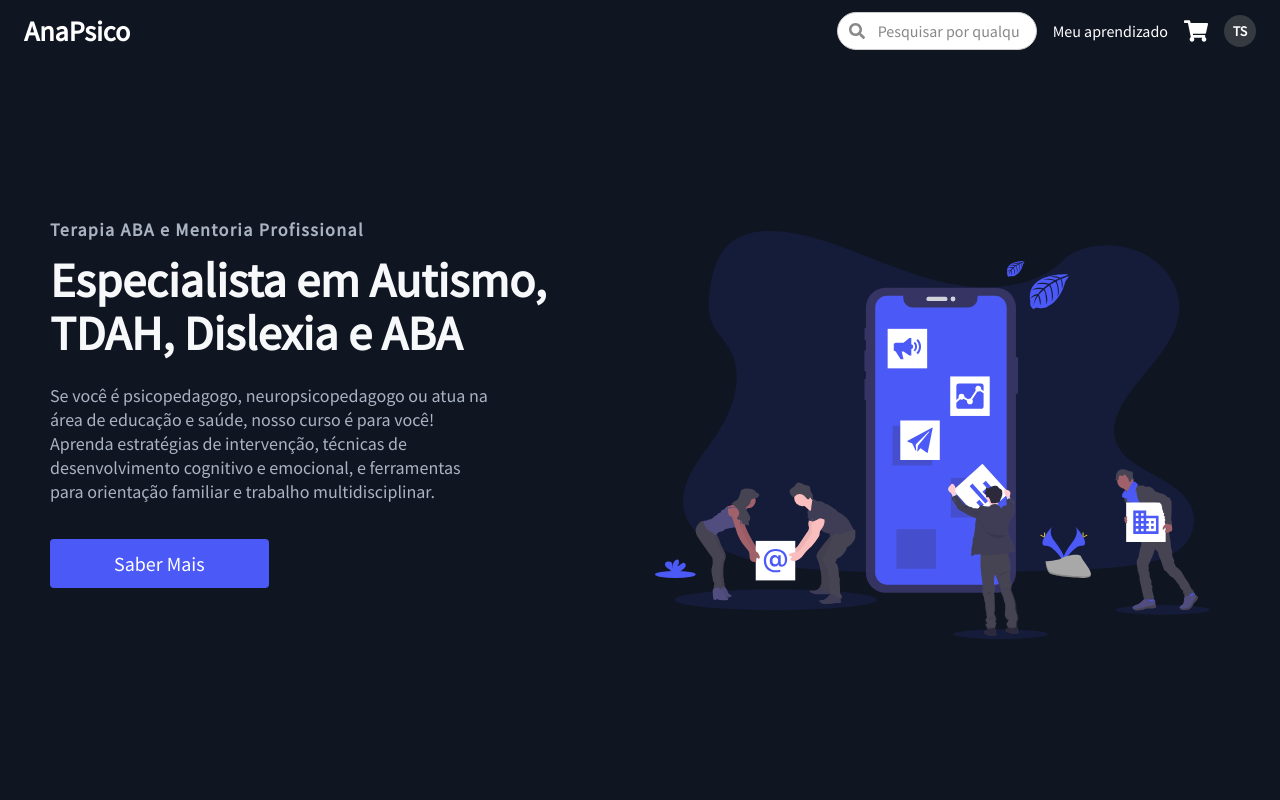
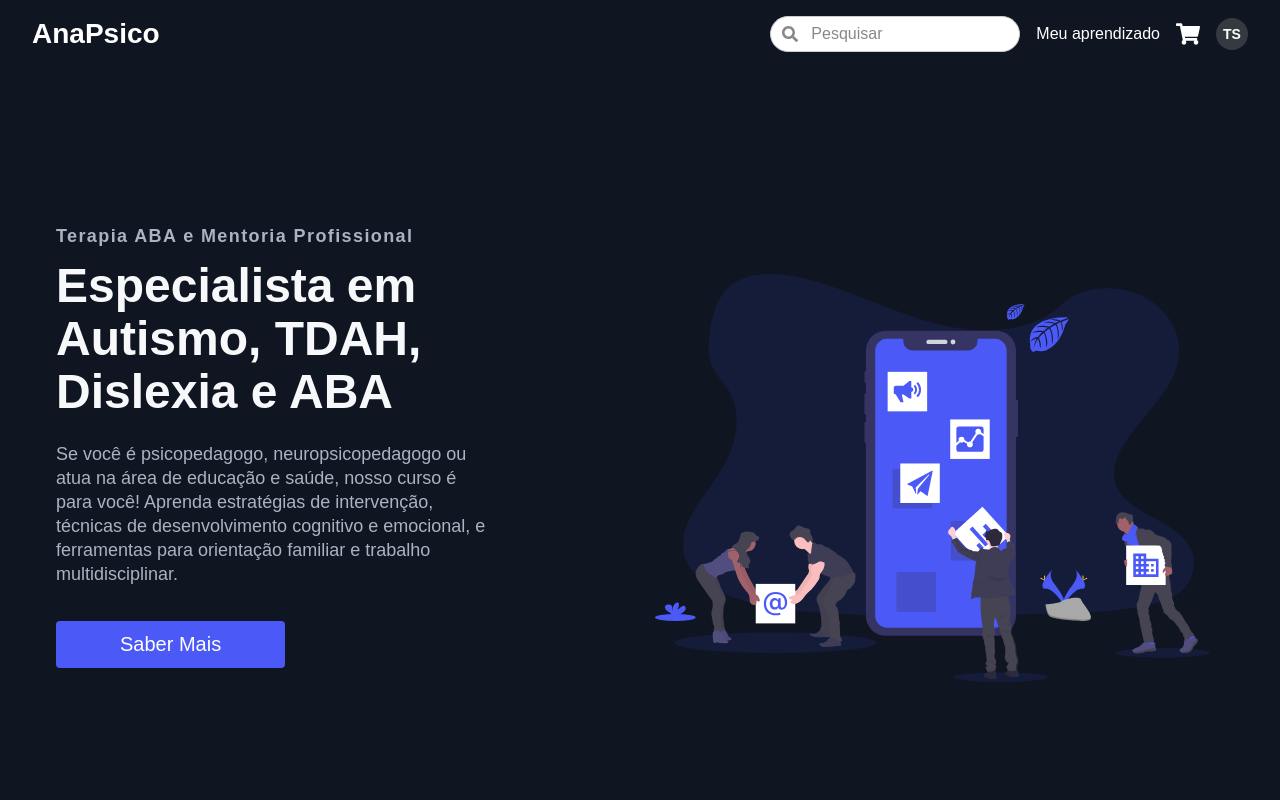
Before and after one commit to TonySandro/course-platform-client, a React (Create React App) app: page / in a window 1280 px wide. Shown: the top 800 px of the page. Built offline with nearby package versions, Linux system fonts and the light colour scheme.

Commit message:
refactor: minor design adjustments on the catalog page

```diff
--- a/src/components/InitialNavBar/InitialNavBar.elements.js
+++ b/src/components/InitialNavBar/InitialNavBar.elements.js
@@ -1,4 +1,3 @@
-// InitialNavBar.elements.js
 import styled from 'styled-components';
 import { FaShoppingCart } from 'react-icons/fa';
 
@@ -7,7 +6,7 @@ export const NavBar = styled.nav`
   align-items: center;
   justify-content: space-between;
   background-color: #101522;
-  padding: 0.75rem 1.5rem;
+  padding: 1rem 2rem;
   box-shadow: 0 2px 4px rgba(0, 0, 0, 0.1);
 `;
 
@@ -19,11 +18,26 @@ export const Logo = styled.div`
   align-items: center;
 `;
 
+export const UserSection = styled.div`
+  display: flex;
+  align-items: center;
+  gap: 1rem;
+
+  span {
+    font-size: 1rem;
+    color: #fff;
+    cursor: pointer;
+
+    &:hover {
+      text-decoration: underline;
+    }
+  }
+`;
+
 export const SearchBar = styled.div`
   flex: 0 0 auto;
-  width: 200px;
+  width: 250px;
   position: relative;
-  margin-left: 1rem;
 
   input {
     width: 100%;
@@ -46,22 +60,6 @@ export const SearchBar = styled.div`
 
   input::placeholder {
     color: #888;
-  }
-`;
-
-export const UserSection = styled.div`
-  display: flex;
-  align-items: center;
-  gap: 1rem;
-
-  span {
-    font-size: 1rem;
-    color: #fff;
-    cursor: pointer;
-
-    &:hover {
-      text-decoration: underline;
-    }
   }
 `;
 
--- a/src/components/InitialNavBar/InitialNavBar.js
+++ b/src/components/InitialNavBar/InitialNavBar.js
@@ -16,7 +16,7 @@ const InitialNavBar = () => {
       <UserSection>
         <SearchBar>
           <FaSearch />
-          <input type="text" placeholder="Pesquisar por qualquer coisa" />
+          <input type="text" placeholder="Pesquisar" />
         </SearchBar>
         <span>Meu aprendizado</span>
         <CartIcon />
--- a/src/components/InitialPage/AllCourses/AllCourses.elements.js
+++ b/src/components/InitialPage/AllCourses/AllCourses.elements.js
@@ -2,8 +2,8 @@ import styled from 'styled-components';
 import { Container } from '../../../globalStyles';
 
 export const AllCoursesSec = styled.section`
+  background-color: #fff;
   padding: 2rem 0;
-
 `;
 
 export const AllCoursesContainer = styled(Container)`
@@ -12,7 +12,7 @@ export const AllCoursesContainer = styled(Container)`
 `;
 
 export const CoursesTitle = styled.h2`
-  font-size: 1.8rem;
+  font-size: 1.5rem;
   color: #212529;
   margin-bottom: 1.5rem;
 `;
@@ -21,9 +21,8 @@ export const CoursesRow = styled.div`
   display: flex;
   gap: 1rem;
   overflow-x: auto;
-  margin-bottom: 1rem;
   scroll-behavior: smooth;
-
+  padding-bottom: 0.5rem;
 
   &::-webkit-scrollbar {
     display: none;
@@ -39,6 +38,12 @@ export const CourseCard = styled.div`
   border: 1px solid #ddd;
   overflow: hidden;
   box-shadow: 0 2px 4px rgba(0, 0, 0, 0.1);
+  transition: transform 0.2s ease, box-shadow 0.2s ease;
+
+  &:hover {
+    transform: translateY(-3px);
+    box-shadow: 0 4px 8px rgba(0, 0, 0, 0.2);
+  }
 `;
 
 export const CourseImage = styled.img`
@@ -61,16 +66,16 @@ export const CourseTitle = styled.h3`
   line-height: 1.2;
 `;
 
+export const CourseDescription = styled.p`
+  font-size: 0.9rem;
+  color: #666;
+  margin-bottom: 0.5rem;
+  line-height: 1.3;
+`;
+
 export const CoursePrice = styled.p`
   font-size: 1rem;
   color: #333;
   font-weight: bold;
   margin: 0.5rem 0;
 `;
-
-export const CourseDescription = styled.p`
-  font-size: 0.9rem;
-  color: #666;
-  margin: 0.5rem 0;
-  line-height: 1.3;
-`;
--- a/src/components/InitialPage/InitialSection/initialSection.elements.js
+++ b/src/components/InitialPage/InitialSection/initialSection.elements.js
@@ -2,13 +2,14 @@ import styled from 'styled-components';
 import { Container } from '../../../globalStyles';
 
 export const InitialSectionSec = styled.section`
-  background-color: #fff;
-  padding: 1rem 0;
+  background-color: #f8f9fa;
+  padding: 2rem 0;
 `;
 
 export const InitialSectionContainer = styled(Container)`
   display: flex;
   align-items: center;
+  gap: 1rem;
 `;
 
 export const ProfileIcon = styled.div`
@@ -22,7 +23,6 @@ export const ProfileIcon = styled.div`
   border-radius: 50%;
   font-weight: bold;
   font-size: 1rem;
-  margin-right: 1rem;
 `;
 
 export const TextWrapper = styled.div`
@@ -31,14 +31,14 @@ export const TextWrapper = styled.div`
 `;
 
 export const WelcomeText = styled.h1`
-  font-size: 1.25rem;
-  font-weight: bold;
+  font-size: 1.5rem;
+  font-weight: 600;
   color: #212529;
   margin: 0;
 `;
 
 export const RoleText = styled.p`
-  font-size: 0.9rem;
+  font-size: 1rem;
   color: #6c757d;
-  margin: 0.25rem 0 0 0;
+  margin: 0.25rem 0 0;
 `;
--- a/src/components/InitialPage/YourCourses/YourCourses.elements.js
+++ b/src/components/InitialPage/YourCourses/YourCourses.elements.js
@@ -9,14 +9,12 @@ export const CoursesSec = styled.section`
 export const CoursesContainer = styled(Container)`
   display: flex;
   flex-direction: column;
-  position: relative;
 `;
 
 export const Title = styled.h1`
   font-size: 1.8rem;
   color: #212529;
-  margin-bottom: 1rem;
-  text-align: left;
+  margin-bottom: 1.5rem;
 `;
 
 export const SliderWrapper = styled.div`
@@ -30,10 +28,13 @@ export const Slider = styled.div`
   gap: 1rem;
   overflow-x: auto;
   scroll-behavior: smooth;
+  padding-bottom: 0.5rem;
 
-  &::-webkit-scrollbar {
+    &::-webkit-scrollbar {
     display: none;
   }
+
+  scrollbar-width: none;
 `;
 
 export const NavButton = styled.button`
@@ -47,7 +48,6 @@ export const NavButton = styled.button`
   width: 40px;
   height: 40px;
   border-radius: 50%;
-
   box-shadow: 0 2px 4px rgba(0, 0, 0, 0.2);
 
   display: flex;
--- a/src/globalStyles.js
+++ b/src/globalStyles.js
@@ -2,11 +2,15 @@ import styled, { createGlobalStyle } from 'styled-components';
 
 const GlobalStyles = createGlobalStyle`
 * {
-    box-sizing: border-box;
     margin: 0;
     padding: 0;
-    font-family: 'Source Sans Pro', sans-serif;
-}
+    box-sizing: border-box;
+    font-family: 'Poppins', sans-serif;
+  }
+  body {
+    background-color: #fff;
+    color: #212529;
+  }
 * {
   scrollbar-width: thin;
   scrollbar-color: rgba(155, 155, 155, 0.5) transparent;
@@ -26,13 +30,11 @@ const GlobalStyles = createGlobalStyle`
 
 
 export const Container = styled.div`
+  width: 100%;
+  max-width: 1200px;
+  margin: 0 auto;
+  padding: 0 1rem;
   z-index: 1;
-  width: 100%;
-  max-width: 1300px;
-  margin-right: auto;
-  margin-left: auto;
-  padding-right: 50px;
-  padding-left: 50px;
   @media screen and (max-width: 991px) {
     padding-right: 30px;
     padding-left: 30px;
```
